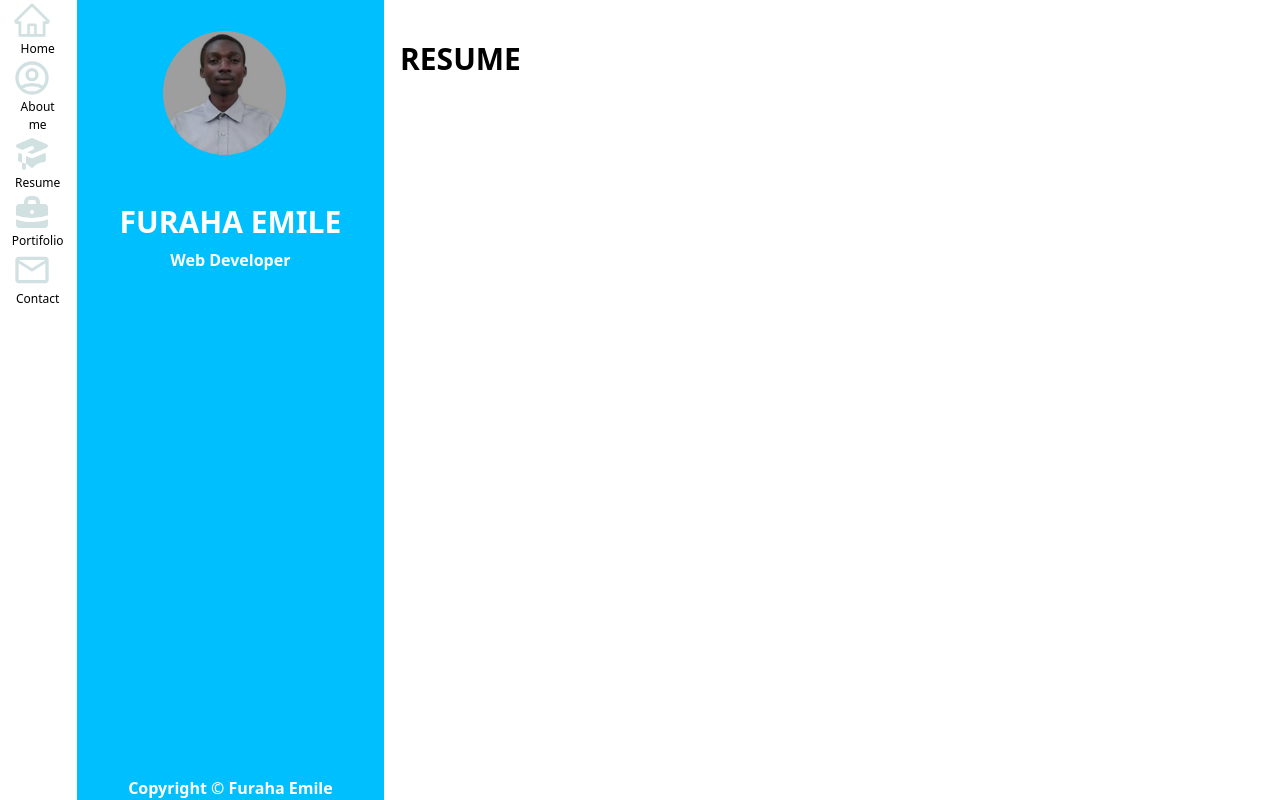
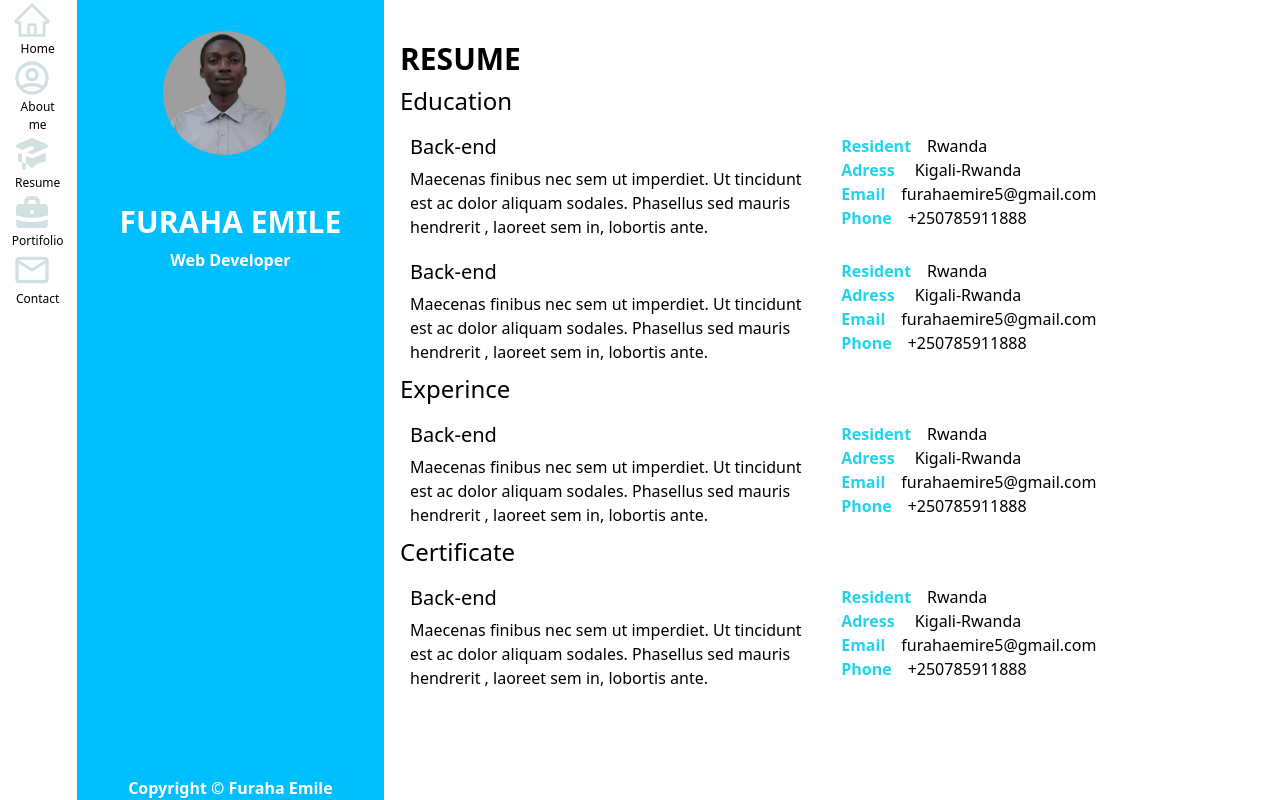
Before and after one commit to furahaemire/Furaha-Emile-PW, a React (Create React App) app: page /resume in a window 1280 px wide. Built offline with nearby package versions, Linux system fonts and the light colour scheme.

Commit message:
some changes

```diff
--- a/package.json
+++ b/package.json
@@ -10,7 +10,7 @@
     "react-dom": "^18.2.0",
     "react-icons": "^4.10.1",
     "react-router-dom": "^6.15.0",
-    "react-scripts": "5.0.1",
+    "react-scripts": "^5.0.1",
     "web-vitals": "^2.1.4"
   },
   "scripts": {
--- a/src/index.js
+++ b/src/index.js
@@ -7,7 +7,7 @@ import Resume from './pages/Resume';
 import {
     createBrowserRouter,
     RouterProvider,
-    Route,
+
 } from "react-router-dom";
 const router = createBrowserRouter([
     {
--- a/src/pages/Resume.jsx
+++ b/src/pages/Resume.jsx
@@ -1,20 +1,80 @@
 import React from 'react'
 import Navbar from '../include/Navbar'
+
 
 function Resume() {
   return (
     <div>
       <Navbar />
-        <div class="right">
-          <div class="container ml-4">{/* about me section */}
-            <h3 class="mb-2 text-3xl font-medium leading-tight text-primary  mt-10">
-              <b>RESUME</b>
-            </h3>
+      <div class="right">
+        <div class="container ml-4">
+          <h3 class="mb-2 text-3xl font-medium leading-tight text-primary  mt-10"> <b>RESUME</b> </h3>
+          <h4 class="mb-2 mt-0 text-2xl font-medium leading-tight text-primary">Education</h4>
+          <div class="card">
+            <h5 class="mb-2 mt-0 text-xl font-medium leading-tight text-primary">Back-end</h5>
+            <p class="">Maecenas finibus nec sem ut imperdiet. Ut tincidunt
+              est ac dolor aliquam sodales. Phasellus sed mauris hendrerit
+              , laoreet sem in, lobortis ante.</p>
+            </div>
+          <div class="card">
+            <p class="text-black"> <b class="text-cyan-400 font-black ml-2 mr-4">Resident</b>Rwanda</p>
+            <p class="text-black"> <b class="text-cyan-400 font-black ml-2 mr-4">Adress</b> Kigali-Rwanda</p>
+            <p class="text-black"> <b class="text-cyan-400 font-black ml-2 mr-4">Email</b>furahaemire5@gmail.com</p>
+            <p class="text-black"> <b class="text-cyan-400 font-black ml-2 mr-4">Phone</b>+250785911888</p>
+          </div>
+        </div>
 
+
+        <div class="container ml-4">
+          <div class="card">
+            <h5 class="mb-2 mt-0 text-xl font-medium leading-tight text-primary">Back-end</h5>
+            <p class="">Maecenas finibus nec sem ut imperdiet. Ut tincidunt
+              est ac dolor aliquam sodales. Phasellus sed mauris hendrerit
+              , laoreet sem in, lobortis ante.</p>
+            </div>
+          <div class="card">
+            <p class="text-black"> <b class="text-cyan-400 font-black ml-2 mr-4">Resident</b>Rwanda</p>
+            <p class="text-black"> <b class="text-cyan-400 font-black ml-2 mr-4">Adress</b> Kigali-Rwanda</p>
+            <p class="text-black"> <b class="text-cyan-400 font-black ml-2 mr-4">Email</b>furahaemire5@gmail.com</p>
+            <p class="text-black"> <b class="text-cyan-400 font-black ml-2 mr-4">Phone</b>+250785911888</p>
           </div>
+        </div>
 
+        <div class="container ml-4">
+          <h4 class="mb-2 mt-0 text-2xl font-medium leading-tight text-primary">Experince</h4>
+          <div class="card">
+            <h5 class="mb-2 mt-0 text-xl font-medium leading-tight text-primary">Back-end</h5>
+            <p class="">Maecenas finibus nec sem ut imperdiet. Ut tincidunt
+              est ac dolor aliquam sodales. Phasellus sed mauris hendrerit
+              , laoreet sem in, lobortis ante.</p>
+            </div>
+          <div class="card">
+            <p class="text-black"> <b class="text-cyan-400 font-black ml-2 mr-4">Resident</b>Rwanda</p>
+            <p class="text-black"> <b class="text-cyan-400 font-black ml-2 mr-4">Adress</b> Kigali-Rwanda</p>
+            <p class="text-black"> <b class="text-cyan-400 font-black ml-2 mr-4">Email</b>furahaemire5@gmail.com</p>
+            <p class="text-black"> <b class="text-cyan-400 font-black ml-2 mr-4">Phone</b>+250785911888</p>
+          </div>
         </div>
-      </div>
+
+
+        <div class="container ml-4">
+          <h4 class="mb-2 mt-0 text-2xl font-medium leading-tight text-primary">Certificate</h4>
+          <div class="card">
+            <h5 class="mb-2 mt-0 text-xl font-medium leading-tight text-primary">Back-end</h5>
+            <p class="">Maecenas finibus nec sem ut imperdiet. Ut tincidunt
+              est ac dolor aliquam sodales. Phasellus sed mauris hendrerit
+              , laoreet sem in, lobortis ante.</p>
+            </div>
+          <div class="card">
+            <p class="text-black"> <b class="text-cyan-400 font-black ml-2 mr-4">Resident</b>Rwanda</p>
+            <p class="text-black"> <b class="text-cyan-400 font-black ml-2 mr-4">Adress</b> Kigali-Rwanda</p>
+            <p class="text-black"> <b class="text-cyan-400 font-black ml-2 mr-4">Email</b>furahaemire5@gmail.com</p>
+            <p class="text-black"> <b class="text-cyan-400 font-black ml-2 mr-4">Phone</b>+250785911888</p>
+          </div>
+        </div>
+
+</div>
+ </div>
   )
 }
 
```
Also changed, not shown: 1 other file (tests, documents, lock files or other folders).
